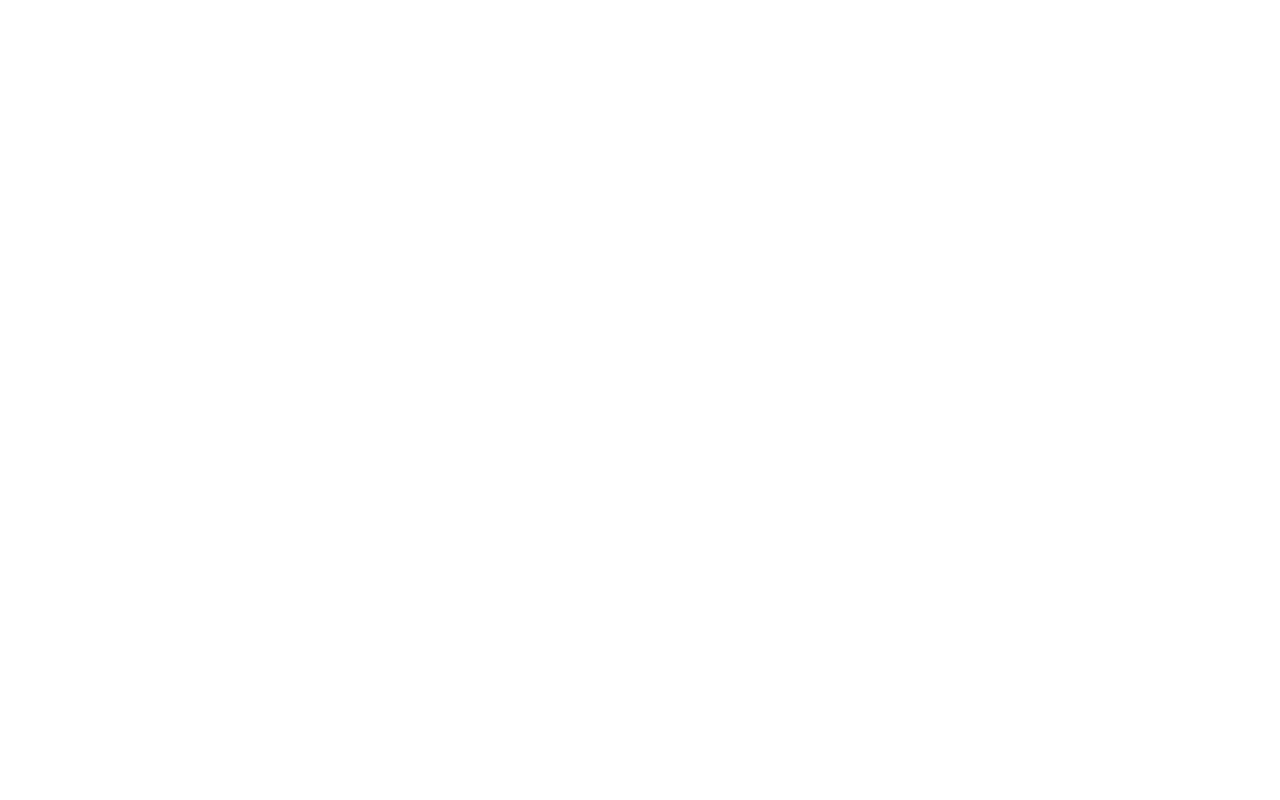
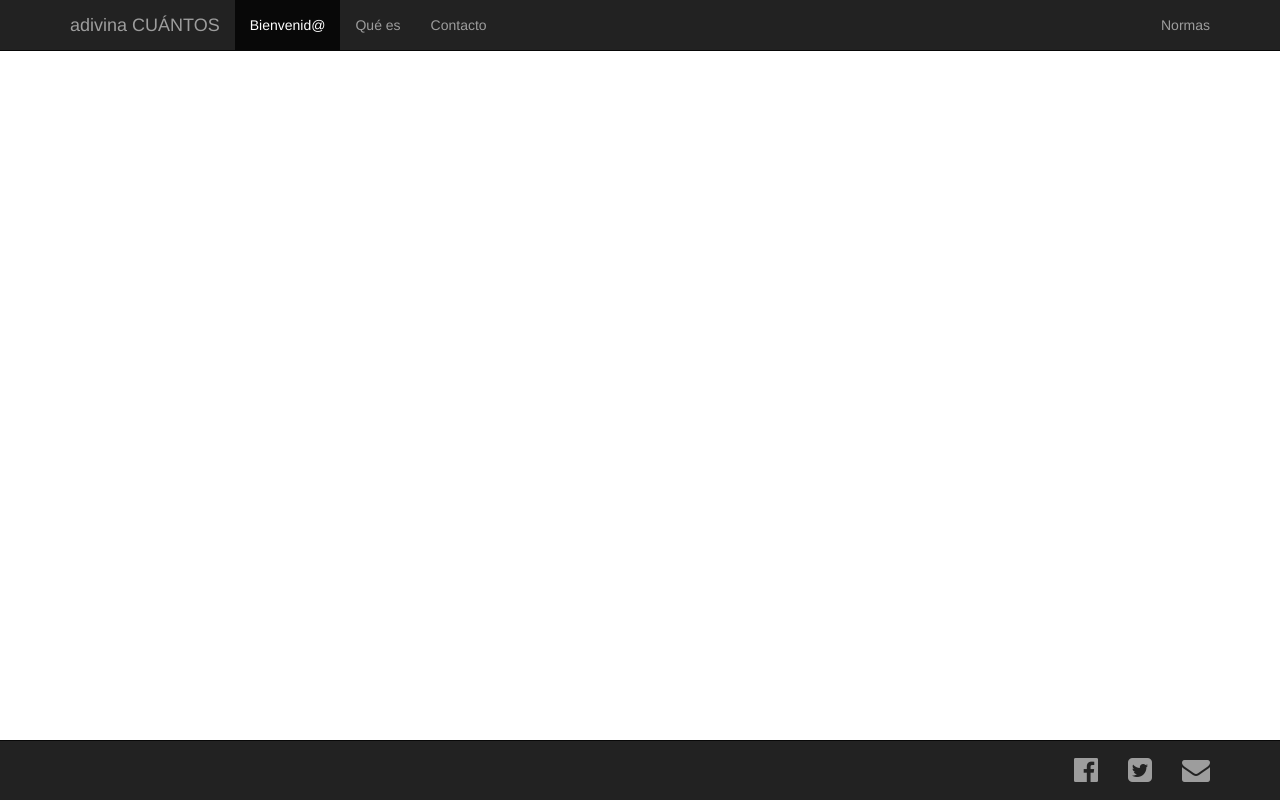
Before and after one commit to vAlberto/adivinaConstruccion16, a plain HTML site: page public_html/index.html in a window 1280 px wide. Drawn offline with nearby package versions, Linux system fonts and the light colour scheme.

Commit message:
09/02/2016 - Por la mañana

```diff
--- a/public_html/index.html
+++ b/public_html/index.html
@@ -5,8 +5,44 @@
         <meta http-equiv="X-UA-Compatible" content="IE=edge">
         <title>Adivina Cuántos - 88th Oscars Edition</title>
         <link rel="stylesheet" href="https://maxcdn.bootstrapcdn.com/bootstrap/3.3.5/css/bootstrap.min.css">
+        <link rel="stylesheet" href="https://maxcdn.bootstrapcdn.com/font-awesome/4.5.0/css/font-awesome.min.css">
+        <link rel="stylesheet" href="css/estilos.css"/>
     </head>
     <body>
+        <nav class="navbar navbar-default navbar-static-top navbar-inverse">
+            <div class="container">
+                <div class="navbar-header">
+                    <button type="button" class="navbar-toggle collapsed" data-toggle="collapse" data-target="#navbar" aria-expanded="false" aria-controls="navbar">
+                        <span class="sr-only">Menú Hamburguesa</span>
+                        <span class="icon-bar"></span>
+                        <span class="icon-bar"></span>
+                        <span class="icon-bar"></span>
+                    </button>
+                    <a class="navbar-brand" href="http://www.adivinacuantos.com"><span>adivina</span><span> </span><span>CUÁNTOS</span></a>
+                </div>
+                <div id="navbar" class="navbar-collapse collapse">
+                    <ul class="nav navbar-nav">
+                        <li class="active"><a href="http://www.adivinacuantos.com">Bienvenid@</a></li>
+                        <li><a href="http://www.adivinacuantos.com">Qué es</a></li>
+                        <li><a href="http://www.adivinacuantos.com">Contacto</a></li>
+                    </ul>
+                    <ul class="nav navbar-nav navbar-right">
+                        <li><a href="http://www.adivinacuantos.com">Normas</a></li>
+                    </ul>
+                </div>
+            </div>
+        </nav> <!-- ==== BARRA NAVEGACIÓN SUPERIOR ==== -->
+
+        <nav class="navbar navbar-default navbar-fixed-bottom navbar-inverse">
+            <div class="container">
+                <ul class="nav navbar-nav navbar-right">
+                    <li><a href="http://www.facebook.com/adivinacuantos"><span class="fa fa-facebook-official fa-2x"></span></a></li>
+                    <li><a href="http://www.twitter.com/adivinacuantos"><span class="fa fa-twitter-square fa-2x"></span></a></li>
+                    <li><a href="#"><span class="fa fa-envelope fa-2x"></span></a></li>
+                </ul>
+            </div>
+        </nav>
+
 
 
 
```
